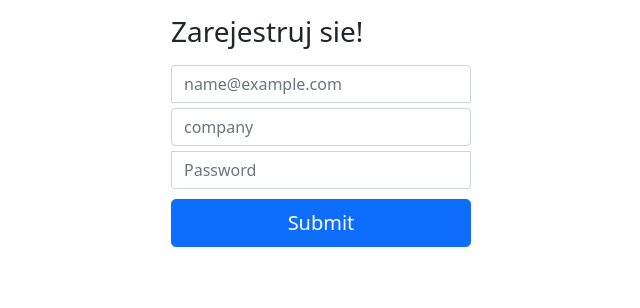
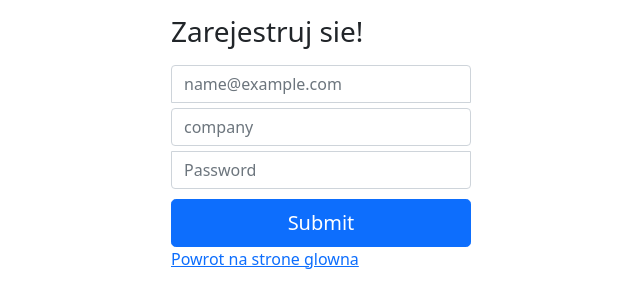
Before and after one commit to olekczubiak/simple-tracker, a Vue app in the folder simple-tracker/frontend/: page /register in a window 1280 px wide. Shown: the top 308 px of the page, without its empty margins (319-959 px from the left). Built offline with nearby package versions, Linux system fonts and the light colour scheme.

Commit message:
add router to main page - register view

```diff
--- a/simple-tracker/frontend/src/views/Register.vue
+++ b/simple-tracker/frontend/src/views/Register.vue
@@ -11,6 +11,7 @@
 
         <button class="w-100 btn btn-lg btn-primary" type="submit">Submit</button>
 
+        <router-link to="/">Powrot na strone glowna </router-link>
     </form>
 </main>
 </template>
```
